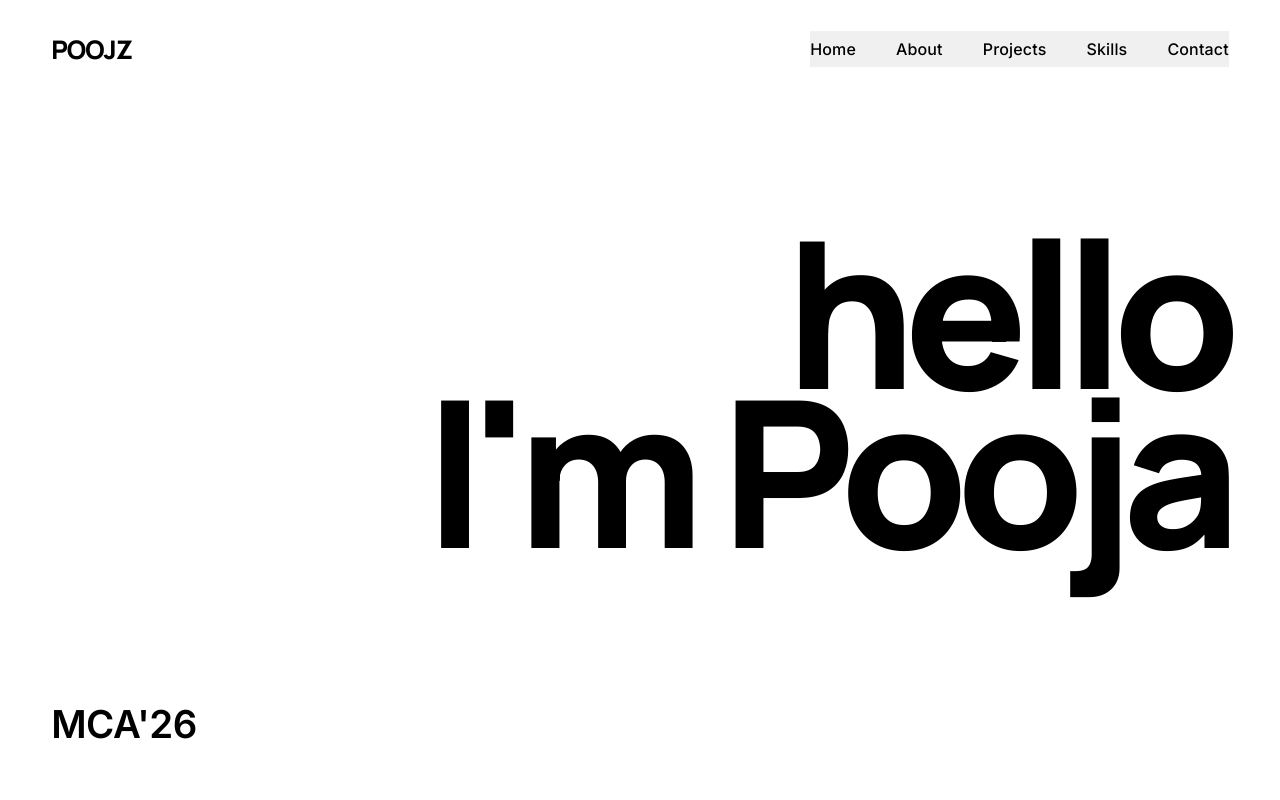
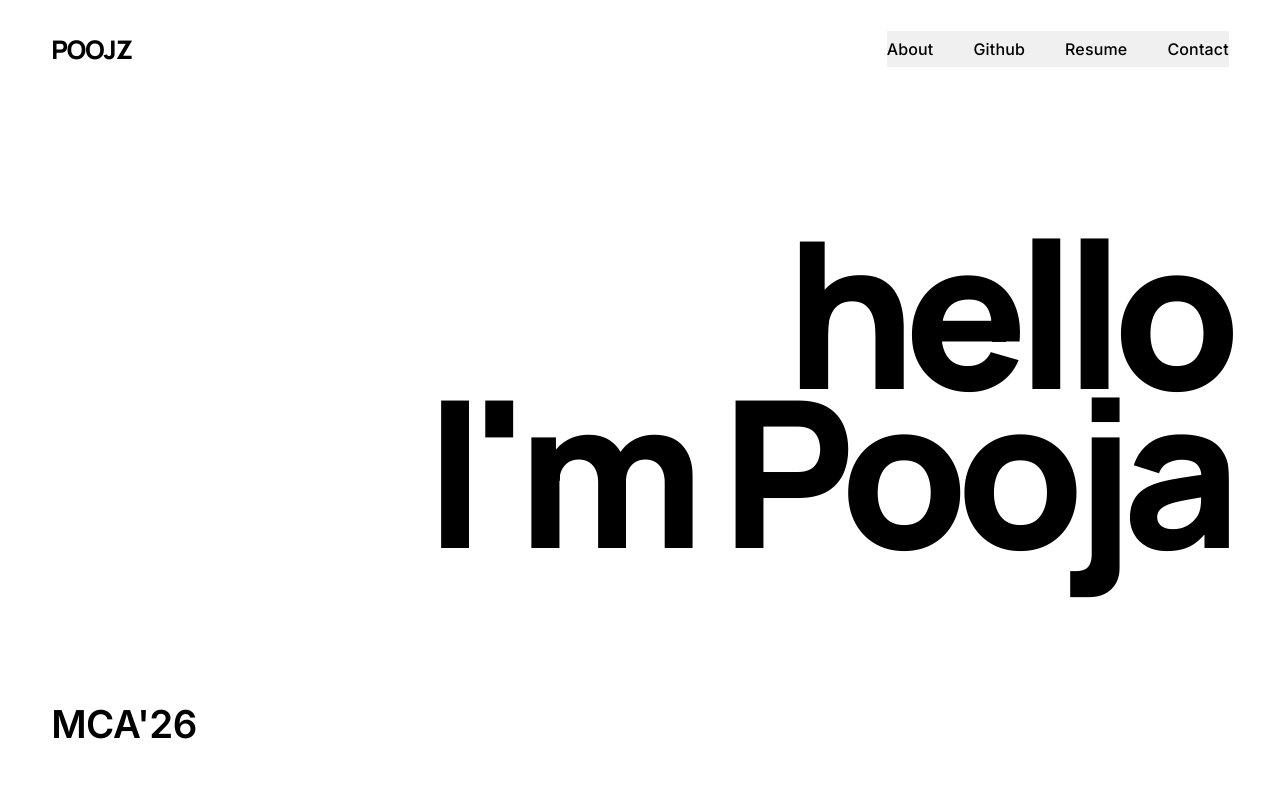
Before and after one commit to POOJAELANGO03/PORTFOLIO, a React (Vite) app: page / in a window 1280 px wide. Shown: the top 800 px of the page. Built offline with nearby package versions, Linux system fonts and the light colour scheme.

Commit message:
feat: implement responsive navigation header and app routing structure

```diff
--- a/src/App.tsx
+++ b/src/App.tsx
@@ -5,7 +5,6 @@
 import Hero from './components/Hero';
 import About from './components/About';
 import Projects from './components/Projects';
-import Skills from './components/Skills';
 import Contact from './components/Contact';
 import Footer from './components/Footer';
 import CustomCursor from './components/CustomCursor';
@@ -20,7 +19,6 @@
           <>
             <Hero />
             <Projects />
-            <Skills />
             <Contact />
           </>
         } />
--- a/src/components/Header.css
+++ b/src/components/Header.css
@@ -39,6 +39,7 @@
 
 .nav-menu {
   display: flex;
+  align-items: center;
   list-style: none;
   gap: 2.5rem;
 }
@@ -48,6 +49,8 @@
 }
 
 .nav-link {
+  display: inline-flex;
+  align-items: center;
   background: none;
   border: none;
   color: #ffffff;  /* inverts via mix-blend-mode */
--- a/src/components/Header.tsx
+++ b/src/components/Header.tsx
@@ -69,33 +69,27 @@
               <li className="nav-item">
                 <button
                   className="nav-link hover-target"
-                  onClick={() => handleNavClick('', '/')}
-                >
-                  Home
-                </button>
-              </li>
-              <li className="nav-item">
-                <button
-                  className="nav-link hover-target"
                   onClick={() => handleNavClick('', '/about')}
                 >
                   About
                 </button>
               </li>
               <li className="nav-item">
-                <button
+                <a
                   className="nav-link hover-target"
-                  onClick={() => handleNavClick('projects', '')}
+                  href="https://github.com/POOJAELANGO03"
+                  target="_blank"
+                  rel="noopener noreferrer"
                 >
-                  Projects
-                </button>
+                  Github
+                </a>
               </li>
               <li className="nav-item">
                 <button
                   className="nav-link hover-target"
-                  onClick={() => handleNavClick('skills', '')}
+                  onClick={() => handleNavClick('', '')}
                 >
-                  Skills
+                  Resume
                 </button>
               </li>
               <li className="nav-item">
```
